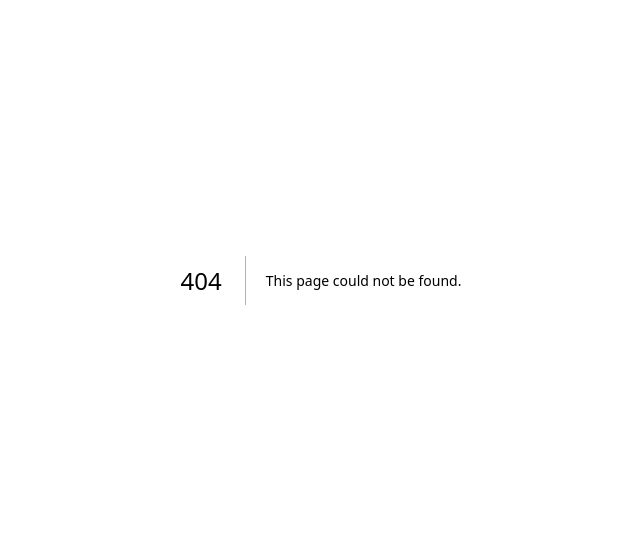
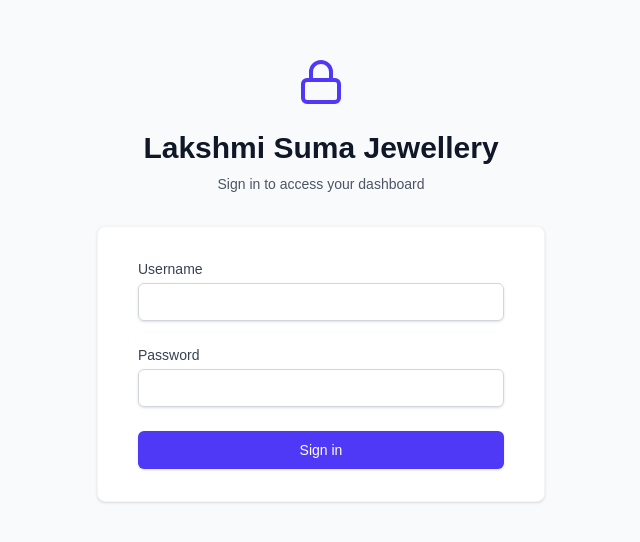
Before and after one commit to Mohith705/gold-shop-helper, a Next.js app: page /login in a window 1280 px wide. Before the commit this address had no page. Shown: the part 120-662 px from the top of the page, without its empty margins (319-959 px from the left). Built offline with nearby package versions, Linux system fonts and the light colour scheme.

Commit message:
Add auth

```diff
--- a/src/app/actions.ts
+++ b/src/app/actions.ts
@@ -107,3 +107,19 @@ export async function addPayment(formData: FormData) {
   revalidatePath(`/bill/${transactionId}`)
   return { success: true }
 }
+
+export async function deleteTransaction(transactionId: string) {
+  const supabase = await createClient()
+
+  const { error } = await supabase
+    .from('gold_transactions')
+    .delete()
+    .eq('id', transactionId)
+
+  if (error) {
+    return { error: error.message }
+  }
+
+  revalidatePath('/')
+  return { success: true }
+}
--- /dev/null
+++ b/src/app/login/page.tsx
@@ -0,0 +1,86 @@
+import { cookies } from 'next/headers'
+import { redirect } from 'next/navigation'
+import { Lock } from 'lucide-react'
+
+async function handleLogin(formData: FormData) {
+  'use server'
+  const username = formData.get('username')
+  const password = formData.get('password')
+
+  if (username === 'raja' && password === 'gold1987') {
+    const cookieStore = await cookies()
+    cookieStore.set('admin_auth', 'authenticated', {
+      httpOnly: true,
+      secure: process.env.NODE_ENV === 'production',
+      maxAge: 60 * 60 * 24 * 7 // 1 week
+    })
+    redirect('/')
+  } else {
+    redirect('/login?error=invalid')
+  }
+}
+
+export default async function LoginPage({ searchParams }: { searchParams: Promise<{ error?: string }> }) {
+  const resolvedSearchParams = await searchParams
+
+  return (
+    <div className="min-h-screen bg-gray-50 flex flex-col justify-center py-12 sm:px-6 lg:px-8">
+      <div className="sm:mx-auto sm:w-full sm:max-w-md">
+        <div className="flex justify-center text-indigo-600">
+          <Lock size={48} />
+        </div>
+        <h2 className="mt-6 text-center text-3xl font-extrabold text-gray-900">
+          Lakshmi Suma Jewellery
+        </h2>
+        <p className="mt-2 text-center text-sm text-gray-600">
+          Sign in to access your dashboard
+        </p>
+      </div>
+
+      <div className="mt-8 sm:mx-auto sm:w-full sm:max-w-md">
+        <div className="bg-white py-8 px-4 shadow sm:rounded-lg sm:px-10 border border-gray-100">
+          <form action={handleLogin} className="space-y-6">
+            {resolvedSearchParams?.error === 'invalid' && (
+              <div className="bg-red-50 border border-red-200 text-red-600 text-sm p-3 rounded-md text-center">
+                Invalid username or password
+              </div>
+            )}
+
+            <div>
+              <label className="block text-sm font-medium text-gray-700">Username</label>
+              <div className="mt-1">
+                <input
+                  name="username"
+                  type="text"
+                  required
+                  className="appearance-none block w-full px-3 py-2 border border-gray-300 rounded-md shadow-sm placeholder-gray-400 focus:outline-none focus:ring-indigo-500 focus:border-indigo-500 sm:text-sm"
+                />
+              </div>
+            </div>
+
+            <div>
+              <label className="block text-sm font-medium text-gray-700">Password</label>
+              <div className="mt-1">
+                <input
+                  name="password"
+                  type="password"
+                  required
+                  className="appearance-none block w-full px-3 py-2 border border-gray-300 rounded-md shadow-sm placeholder-gray-400 focus:outline-none focus:ring-indigo-500 focus:border-indigo-500 sm:text-sm"
+                />
+              </div>
+            </div>
+
+            <div>
+              <button
+                type="submit"
+                className="w-full flex justify-center py-2 px-4 border border-transparent rounded-md shadow-sm text-sm font-medium text-white bg-indigo-600 hover:bg-indigo-700 focus:outline-none focus:ring-2 focus:ring-offset-2 focus:ring-indigo-500"
+              >
+                Sign in
+              </button>
+            </div>
+          </form>
+        </div>
+      </div>
+    </div>
+  )
+}
--- /dev/null
+++ b/src/app/transaction/[id]/DeleteButton.tsx
@@ -0,0 +1,46 @@
+'use client'
+
+import { useState } from 'react'
+import { Trash2 } from 'lucide-react'
+import { deleteTransaction } from '@/app/actions'
+import { useRouter } from 'next/navigation'
+
+export function DeleteButton({ transactionId }: { transactionId: string }) {
+  const [isDeleting, setIsDeleting] = useState(false)
+  const [error, setError] = useState('')
+  const router = useRouter()
+
+  const handleDelete = async () => {
+    const password = window.prompt("Enter admin password to delete this transaction:")
+
+    if (password === null) return // user cancelled
+
+    if (password !== 'delete123') {
+      alert("Incorrect password!")
+      return
+    }
+
+    if (window.confirm("Are you SURE you want to delete this transaction? This cannot be undone.")) {
+      setIsDeleting(true)
+      const res = await deleteTransaction(transactionId)
+
+      if (res.error) {
+        alert(res.error)
+        setIsDeleting(false)
+      } else {
+        router.push('/')
+      }
+    }
+  }
+
+  return (
+    <button
+      onClick={handleDelete}
+      disabled={isDeleting}
+      className="bg-red-50 text-red-600 hover:bg-red-100 px-4 py-2 rounded-xl flex items-center gap-2 font-medium transition-colors disabled:opacity-50"
+    >
+      <Trash2 size={18} />
+      {isDeleting ? 'Deleting...' : 'Delete Transaction'}
+    </button>
+  )
+}
--- a/src/app/transaction/[id]/page.tsx
+++ b/src/app/transaction/[id]/page.tsx
@@ -3,6 +3,7 @@ import { ArrowLeft, ReceiptText, PlusCircle } from 'lucide-react'
 import Link from 'next/link'
 import { notFound } from 'next/navigation'
 import { PaymentForm } from './PaymentForm'
+import { DeleteButton } from './DeleteButton'
 
 export default async function TransactionDetailsPage({ params }: { params: Promise<{ id: string }> }) {
   const supabase = await createClient()
@@ -33,12 +34,15 @@ export default async function TransactionDetailsPage({ params }: { params: Promi
           <Link href="/" className="text-gray-500 hover:text-gray-900 inline-flex items-center gap-2 text-sm font-medium">
             <ArrowLeft size={16} /> Back to Dashboard
           </Link>
+          <div className="flex items-center gap-3">
+            <DeleteButton transactionId={transaction.id} />
             <Link
               href={`/bill/${transaction.id}?mode=admin`}
               className="bg-indigo-100 text-indigo-700 hover:bg-indigo-200 px-4 py-2 rounded-xl flex items-center gap-2 font-medium transition-colors"
             >
               <ReceiptText size={18} /> View Bill
             </Link>
+          </div>
         </header>
 
         <div className="grid grid-cols-1 md:grid-cols-3 gap-6">
--- /dev/null
+++ b/src/middleware.ts
@@ -0,0 +1,20 @@
+import { NextResponse } from 'next/server'
+import type { NextRequest } from 'next/server'
+
+export function middleware(request: NextRequest) {
+  const path = request.nextUrl.pathname
+
+  // Protect root, add-entry, and transaction routes
+  if (path === '/' || path.startsWith('/add-entry') || path.startsWith('/transaction')) {
+    const authCookie = request.cookies.get('admin_auth')
+    if (!authCookie || authCookie.value !== 'authenticated') {
+      return NextResponse.redirect(new URL('/login', request.url))
+    }
+  }
+
+  return NextResponse.next()
+}
+
+export const config = {
+  matcher: ['/', '/add-entry/:path*', '/transaction/:path*'],
+}
```
Lines whose indentation alone changed are shown as unchanged.
